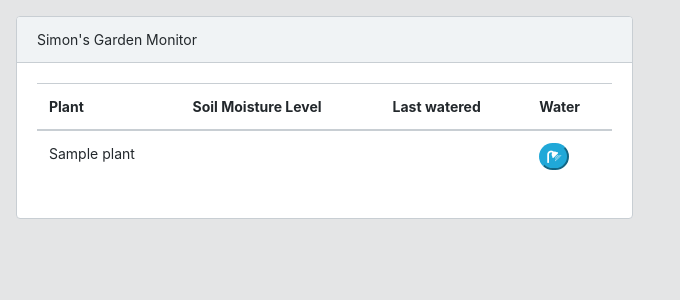
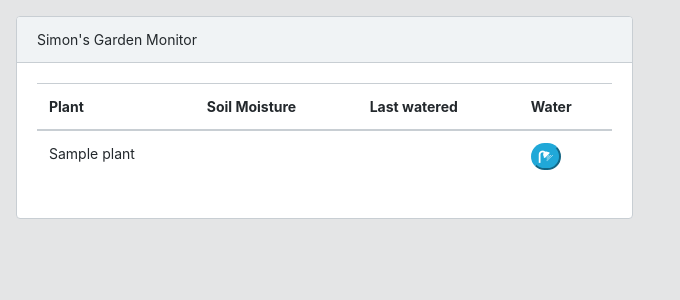
Before and after one commit to simonyjung/GardenMonitor, a Django app: page / in a window 1280 px wide. Shown: the top 300 px of the page, without its empty margins (0-680 px from the left). Run offline with Django 3.2, Linux system fonts and the light colour scheme; tables that the repository leaves empty hold one stand-in row (values such as "Sample post"); some libraries are stand-ins or nearby versions.

Commit message:
formatting

```diff
--- a/plants/templates/index.html
+++ b/plants/templates/index.html
@@ -3,7 +3,7 @@
 
 {% block content %}
 <div class="row pl-3 pt-3">
-  <div class="col-6">
+  <div class="col-lg-6 col-md-8 col-sm-12 col-xs-12">
 
     <!-- Plant list card -->
     <div class="card">
@@ -14,7 +14,7 @@
         <table class="table">
           <thead>
             <th>Plant</th>
-            <th>Soil Moisture Level</th>
+            <th>Soil Moisture</th>
             <th>Last watered</th>
             <th>Water</th>
           </thead>
```
